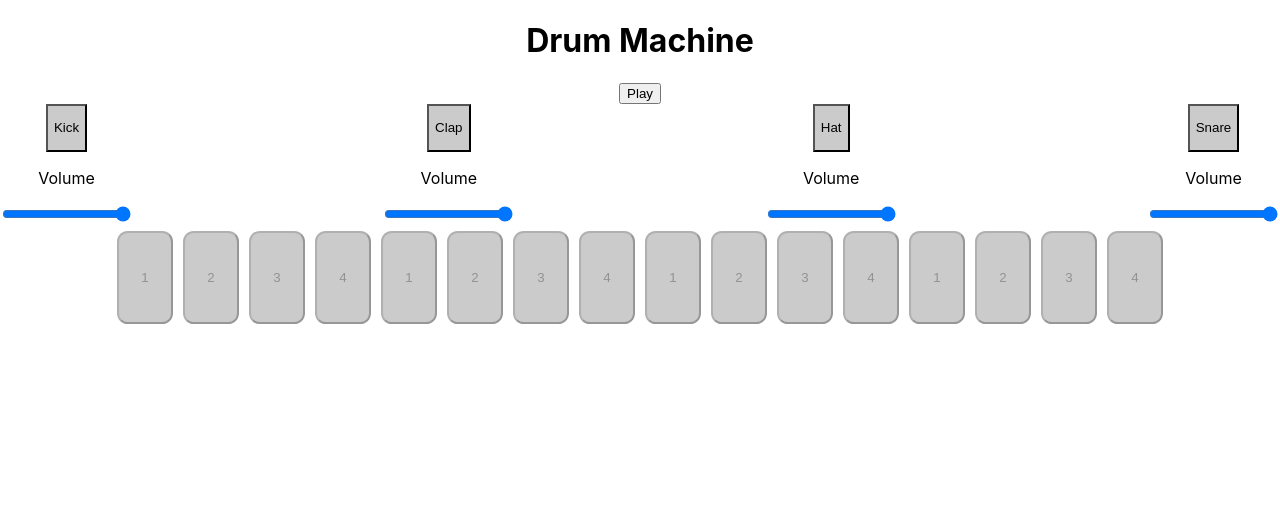
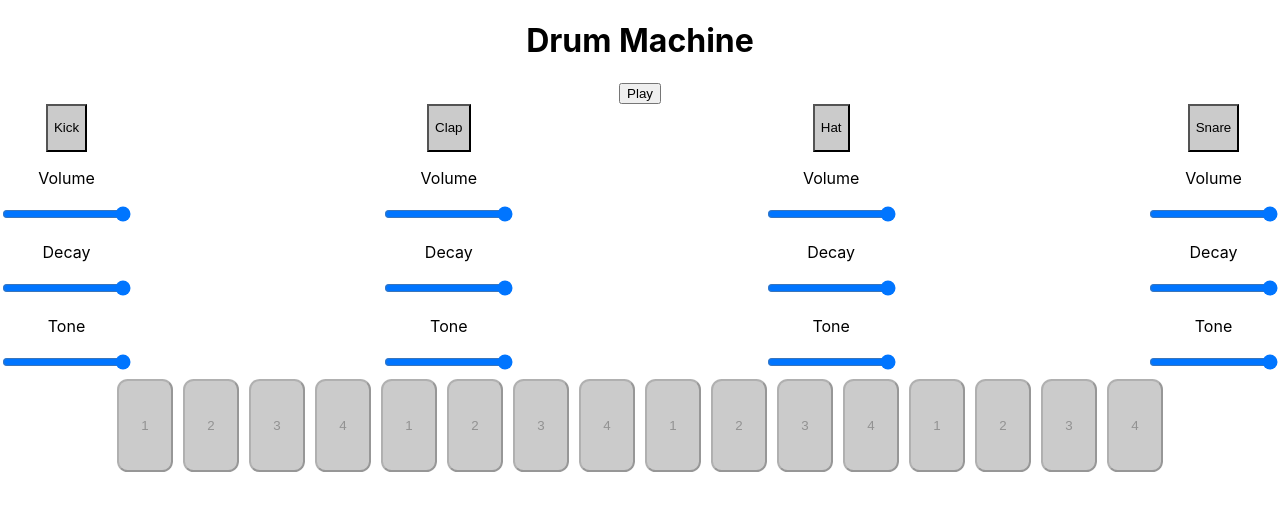
Before and after one commit to 11hkella/musical-grids, a React (Create React App) app in the folder client/: page / in a window 1280 px wide. Shown: the top 510 px of the page. Built offline with nearby package versions, Linux system fonts and the light colour scheme.

Commit message:
added tone and decay sliders

```diff
--- a/client/src/components/Instrument.jsx
+++ b/client/src/components/Instrument.jsx
@@ -97,7 +97,6 @@ export default class Instrument extends Component {
 
                 <div>
                     <p>Volume</p>
-
                     <input
                         type='range'
                         name='volume'
@@ -105,7 +104,34 @@ export default class Instrument extends Component {
                         max={params.vol.max}
                         step='0.1'
                         value={this.state.volume}
-                        // onChange={(e) => { this.setState({ volume: e.target.value }) }}
+                        onChange={this.handleParams}
+                    />
+
+                </div>
+
+                <div>
+                    <p>Decay</p>
+                    <input
+                        type='range'
+                        name='decay'
+                        min={params.vol.min}
+                        max={params.vol.max}
+                        step='0.1'
+                        value={this.state.volume}
+                        onChange={this.handleParams}
+                    />
+
+                </div>
+
+                <div>
+                    <p>Tone</p>
+                    <input
+                        type='range'
+                        name='tone'
+                        min={params.vol.min}
+                        max={params.vol.max}
+                        step='0.1'
+                        value={this.state.volume}
                         onChange={this.handleParams}
                     />
 
```
